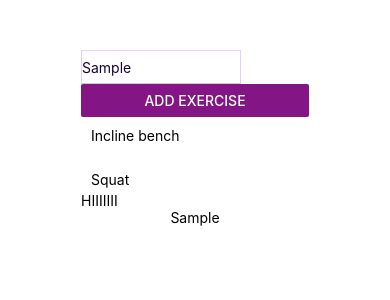
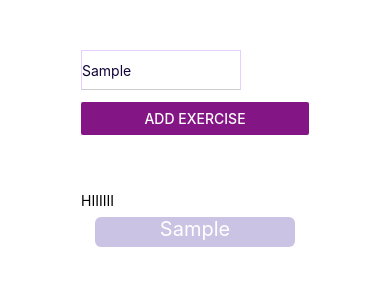
Before and after one commit to noahtt7/WorkoutProj, a React Native app: screen / in a window 390 px wide. Both pictures are taken after typing "Sample" into the empty fields and a click on the button "ADD EXERCISE". Shown: the top 300 px of the page. Built offline with nearby package versions, Linux system fonts and the light colour scheme.

Commit message:
Exercise entries now have a box style, using ScrollView instead of FlatView

```diff
--- a/App.js
+++ b/App.js
@@ -1,6 +1,6 @@
 import { useState } from 'react';
 import { StatusBar } from 'expo-status-bar';
-import { StyleSheet, Text, TextInput, View, FlatList, Button } from 'react-native';
+import { StyleSheet, Text, TextInput, View, FlatList, Button, ScrollView } from 'react-native';
 
 export default function App() {
   const [enteredExerciseText, setEnteredExerciseText] = useState('');
@@ -31,18 +31,25 @@ export default function App() {
           title="Add exercise"
           color="#841584"
         />
-        <FlatList
-        data={[
-          {key: 'Incline bench'},
-          {key: 'Squat'},
-        ]}
+        <Button
+          title="Delete"
+          color='124234'
+        />
+        {/* <FlatList
+        data={exercises}
         renderItem={({item}) => <Text style={styles.item}>
           {item.key}</Text>}
-        />
-        <Text height={300}>HIIIIIII</Text>
+        /> */}
+        <Text height={300}>HIIIIII</Text>
       </View>
       <View style={styles.exerciseContainer}>
-        {exercises.map((exercise) => <Text>{exercise}</Text>)}
+        <ScrollView>
+          {exercises.map((exercise) =>
+            <View key={exercise} style={styles.exerciseItem}>
+              <Text style={styles.exerciseText}>{exercise}</Text>
+            </View>
+          )}
+        </ScrollView>
       </View>
     </View>
   );
@@ -77,6 +84,19 @@ const styles = StyleSheet.create({
     justifyContent: 'space-between  '
   },
   exerciseContainer: {
-    flex: 4
+    flex: 4,
+    //color: 'purple'
+  },
+  exerciseItem: {
+    margin: 8,
+    borderRadius: 6,
+    backgroundColor: "#CBC3E3",
+    width: 200,
+    height: 30
+  },
+  exerciseText: {
+    color: 'white',
+    textAlign: 'center',
+    fontSize: 20
   }
 });
```
